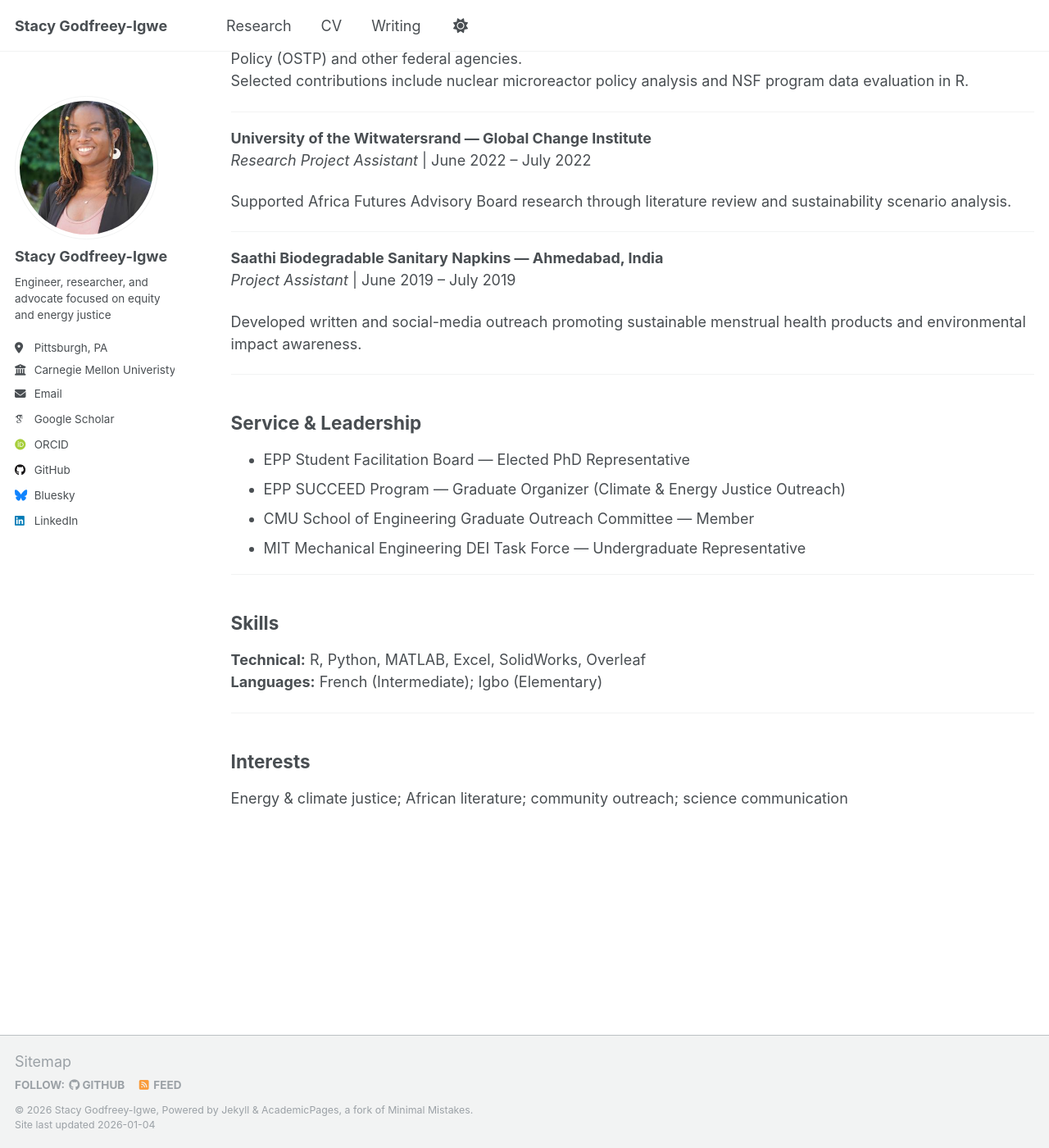
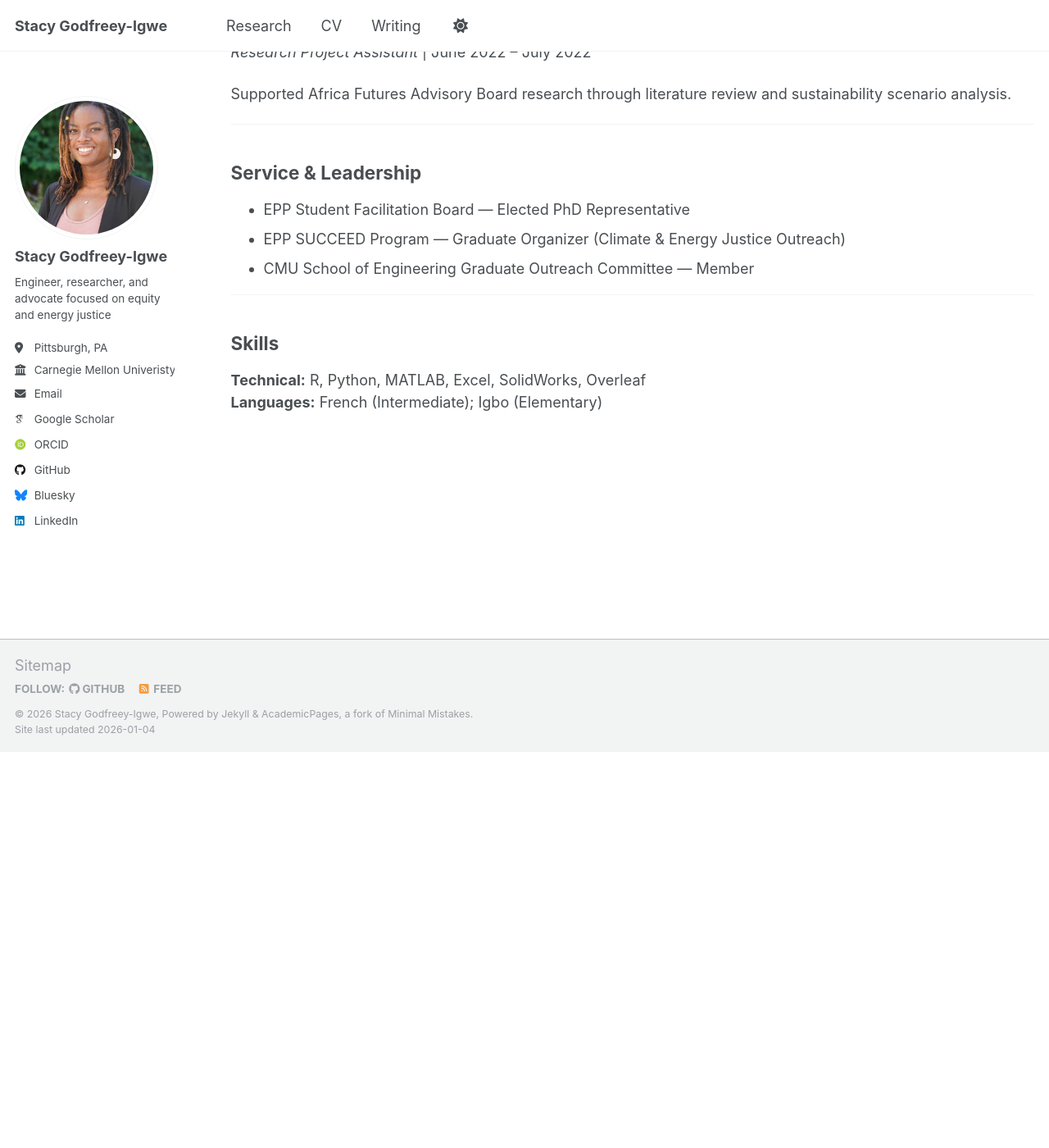
Before and after one commit to sg129646/sg129646.github.io, a Jekyll site: the page built from _pages/cv.md, in a window 1280 px wide and 1400 px high, scrolled down 2450 px. Shown: the whole window at 82% size. Built offline with Jekyll 4.4.1, drawn with Linux system fonts in a browser that asks for light colours; some web fonts are replaced; after the commit the page ends 3367 px from its top, so only the background shows below that; some of the changed text lies outside the part shown.

Commit message:
Update cv.md

```diff
--- a/_pages/cv.md
+++ b/_pages/cv.md
@@ -53,16 +52,12 @@ Extracted and modeled experimental abrasion data in MATLAB to analyze plastic me
 
 **Stanford University — Department of Civil & Environmental Engineering (SURF)**
 *Research Assistant* | June 2020 – August 2020
-Advisors: Professor Craig Criddle; Dr. Jorge L. Meraz
 
 Built MATLAB models analyzing growth-condition sensitivity in methanotrophic synthesis of biodegradable polymer PHB.
 
 ---
 
 ## Publications, Presentations & Talks
-
-- Godfreey-Igwe, S. *Extreme Heat and Electricity Demand in Tallahassee Households.*
-  **AAAS Annual Meeting**, 2026. Accepted Poster Presentation.
 
 - Rahman, E., BinAhmed, S., Keyes, P., Alberg, C., **Godfreey-Igwe, S.**, Haugstad, G., Xiong, B. (2024).
   *Nanoscale abrasive wear of polyethylene: a novel approach to probe nanoplastic release at the single asperity level.*
@@ -109,19 +104,11 @@ Supported Africa Futures Advisory Board research through literature review and s
 
 ---
 
-**Saathi Biodegradable Sanitary Napkins — Ahmedabad, India**
-*Project Assistant* | June 2019 – July 2019
-
-Developed written and social-media outreach promoting sustainable menstrual health products and environmental impact awareness.
-
----
-
 ## Service & Leadership
 
 - EPP Student Facilitation Board — Elected PhD Representative
 - EPP SUCCEED Program — Graduate Organizer (Climate & Energy Justice Outreach)
 - CMU School of Engineering Graduate Outreach Committee — Member
-- MIT Mechanical Engineering DEI Task Force — Undergraduate Representative
 
 ---
 
@@ -129,9 +116,3 @@ Developed written and social-media outreach promoting sustainable menstrual heal
 
 **Technical:** R, Python, MATLAB, Excel, SolidWorks, Overleaf
 **Languages:** French (Intermediate); Igbo (Elementary)
-
----
-
-## Interests
-
-Energy & climate justice; African literature; community outreach; science communication
```
Also changed, not shown: other parts of _pages/cv.md (+0 -1 lines).
